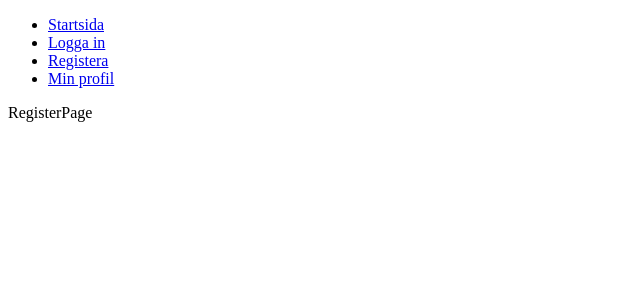
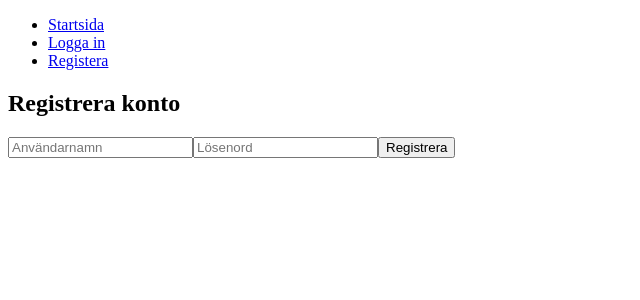
Before and after one commit to hildingx/dt210_projekt_frontend, a React (Vite) app: page /register in a window 1280 px wide. Shown: the top 300 px of the page, without its empty margins (0-640 px from the left). Built offline with nearby package versions, Linux system fonts and the light colour scheme.

Commit message:
Implementera login- och registeringsfunktionalitet med formulär i loginpage.tsx och register.tsx. Logout-funktionalitet i header + visa/dölj in/utloggat läge.

```diff
--- a/src/components/Header.tsx
+++ b/src/components/Header.tsx
@@ -1,6 +1,14 @@
-import { NavLink } from "react-router-dom"
+import { NavLink, useNavigate } from "react-router-dom"
+import { useAuth } from "../context/AuthContext";
 
 const Header = () => {
+    const { user, logout } = useAuth();
+    const navigate = useNavigate();
+
+    const handleLogout = () => {
+        logout();
+        navigate("/login");
+    };
 
     return (
         <header>
@@ -9,11 +17,19 @@ const Header = () => {
                     <li><NavLink to="/">Startsida</NavLink></li>
                     <li><NavLink to="/login">Logga in</NavLink></li>
                     <li><NavLink to="/register">Registera</NavLink></li>
-                    <li><NavLink to="/profile">Min profil</NavLink></li>
+
+                    {user && (
+                        <>
+                            <li>
+                                <NavLink to="/profile">Min profil ({user.username})</NavLink>
+                                <button onClick={handleLogout}>Logga ut</button>
+                            </li>
+                        </>
+                    )}
                 </ul>
             </nav>
         </header>
     )
 }
 
-export default Header
+export default Header;
--- a/src/context/AuthContext.tsx
+++ b/src/context/AuthContext.tsx
@@ -27,7 +27,9 @@ export const AuthProvider = ({ children }: { children: React.ReactNode }) => {
                     headers: { Authorization: `Bearer ${token}` },
                 })
                 .then((res) => setUser(res.data.user))
-                .catch(() => localStorage.removeItem("token"));
+                .catch(() => logout());
+        } else {
+            logout();
         }
     }, []);
 
--- a/src/pages/LoginPage.tsx
+++ b/src/pages/LoginPage.tsx
@@ -1,7 +1,45 @@
+import React, { useState } from "react";
+import { useAuth } from "../context/AuthContext";
+import { useNavigate } from "react-router-dom";
+
 const LoginPage = () => {
+    const [username, setUsername] = useState("");
+    const [password, setPassword] = useState("");
+    const [error, setError] = useState("");
+    const { login } = useAuth();
+    const navigate = useNavigate();
+
+    const handleLogin = async (e: React.FormEvent) => {
+        e.preventDefault();
+        try {
+            await login(username, password);
+            navigate("/profile");
+        } catch (err: any) {
+            setError(err.response?.data?.message || "Inloggning misslyckades");
+        }
+    };
+
     return (
-        <div>LoginPage</div>
-    )
-}
+        <div>
+            <h2>Logga in</h2>
+            {error && <p style={{ color: "red" }}>{error}</p>}
+            <form onSubmit={handleLogin}>
+                <input
+                    type="text"
+                    placeholder="Användarnamn"
+                    value={username}
+                    onChange={(e) => setUsername(e.target.value)}
+                />
+                <input
+                    type="password"
+                    placeholder="Lösenord"
+                    value={password}
+                    onChange={(e) => setPassword(e.target.value)}
+                />
+                <button type="submit">Logga in</button>
+            </form>
+        </div>
+    );
+};
 
-export default LoginPage
+export default LoginPage;
--- a/src/pages/RegisterPage.tsx
+++ b/src/pages/RegisterPage.tsx
@@ -1,7 +1,49 @@
+import React, { useState } from "react";
+import { useNavigate } from "react-router-dom";
+import axios from "axios";
+
 const RegisterPage = () => {
+    const [username, setUsername] = useState("");
+    const [password, setPassword] = useState("");
+    const [error, setError] = useState("");
+    const navigate = useNavigate();
+
+    const API_URL = "http://localhost:5000/api";
+
+    const handleRegister = async (e: React.FormEvent) => {
+        e.preventDefault();
+        try {
+            await axios.post(`${API_URL}/auth/register`, {
+                username,
+                password,
+            });
+            navigate("/login");
+        } catch (err: any) {
+            setError(err.response?.data?.message || "Registrering misslyckades");
+        }
+    };
+
     return (
-        <div>RegisterPage</div>
-    )
-}
+        <div>
+            <h2>Registrera konto</h2>
+            {error && <p style={{ color: "red" }}>{error}</p>}
+            <form onSubmit={handleRegister}>
+                <input
+                    type="text"
+                    placeholder="Användarnamn"
+                    value={username}
+                    onChange={(e) => setUsername(e.target.value)}
+                />
+                <input
+                    type="password"
+                    placeholder="Lösenord"
+                    value={password}
+                    onChange={(e) => setPassword(e.target.value)}
+                />
+                <button type="submit">Registrera</button>
+            </form>
+        </div>
+    );
+};
 
-export default RegisterPage
+export default RegisterPage;
```
